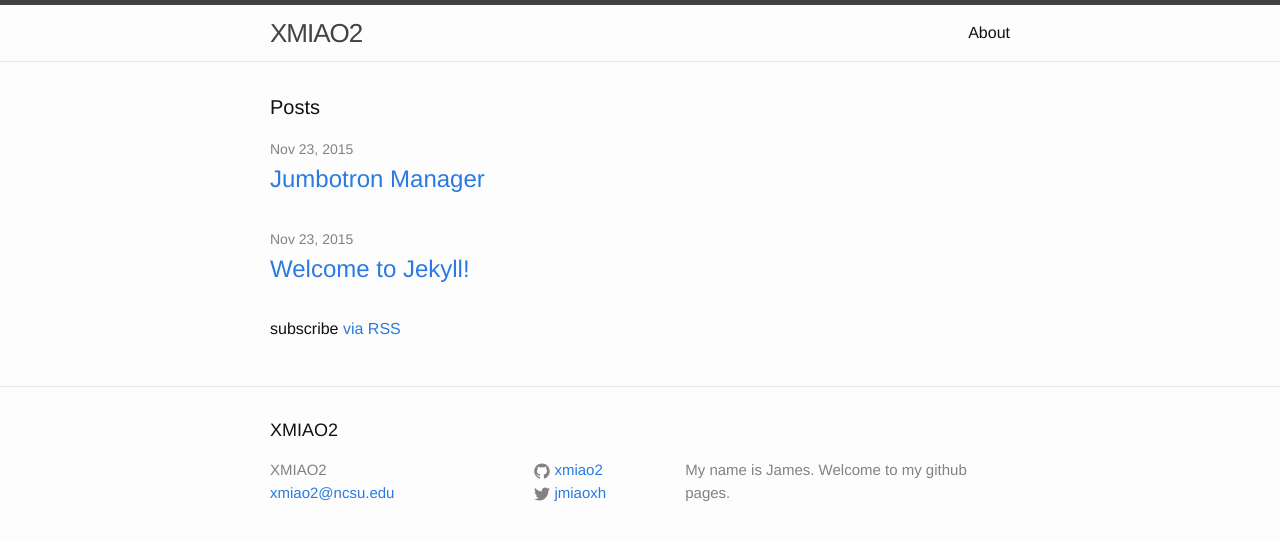
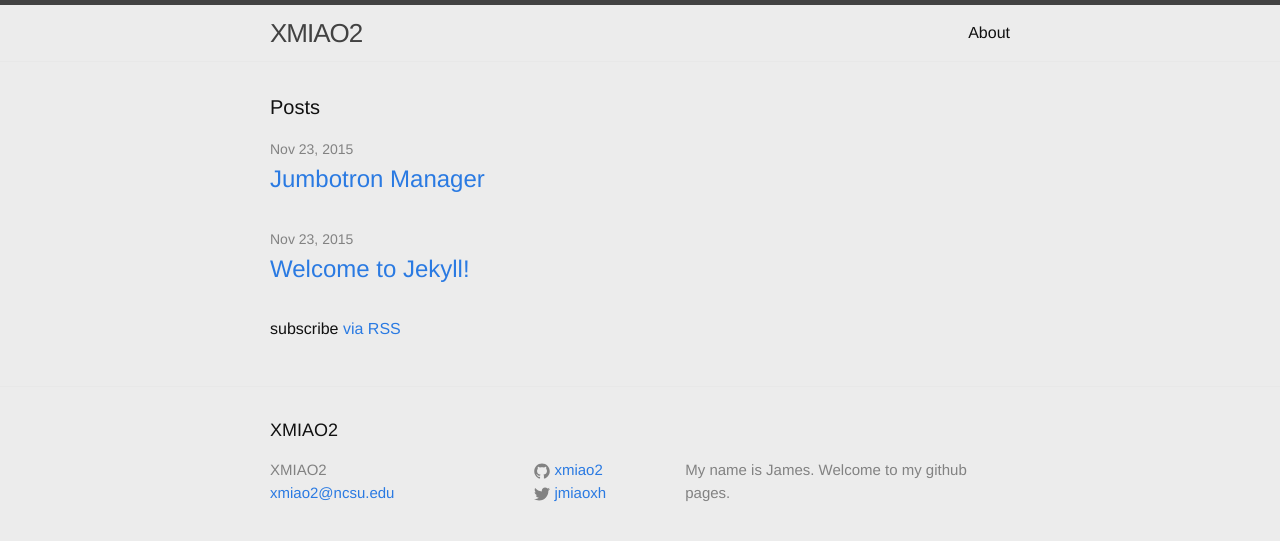
Before and after one commit to xmiao2/xmiao2.github.io, a Jekyll site: the page built from index.html, in a window 1280 px wide. Shown: the top 541 px of the page. Built offline with Jekyll 4.4.1, drawn with Linux system fonts in a browser that asks for light colours.

Commit message:
Changed background color for testing

```diff
--- a/css/main.scss
+++ b/css/main.scss
@@ -14,7 +14,7 @@ $base-line-height: 1.5;
 $spacing-unit:     30px;
 
 $text-color:       #111;
-$background-color: #fdfdfd;
+$background-color: #ececec;
 $brand-color:      #2a7ae2;
 
 $grey-color:       #828282;
```
